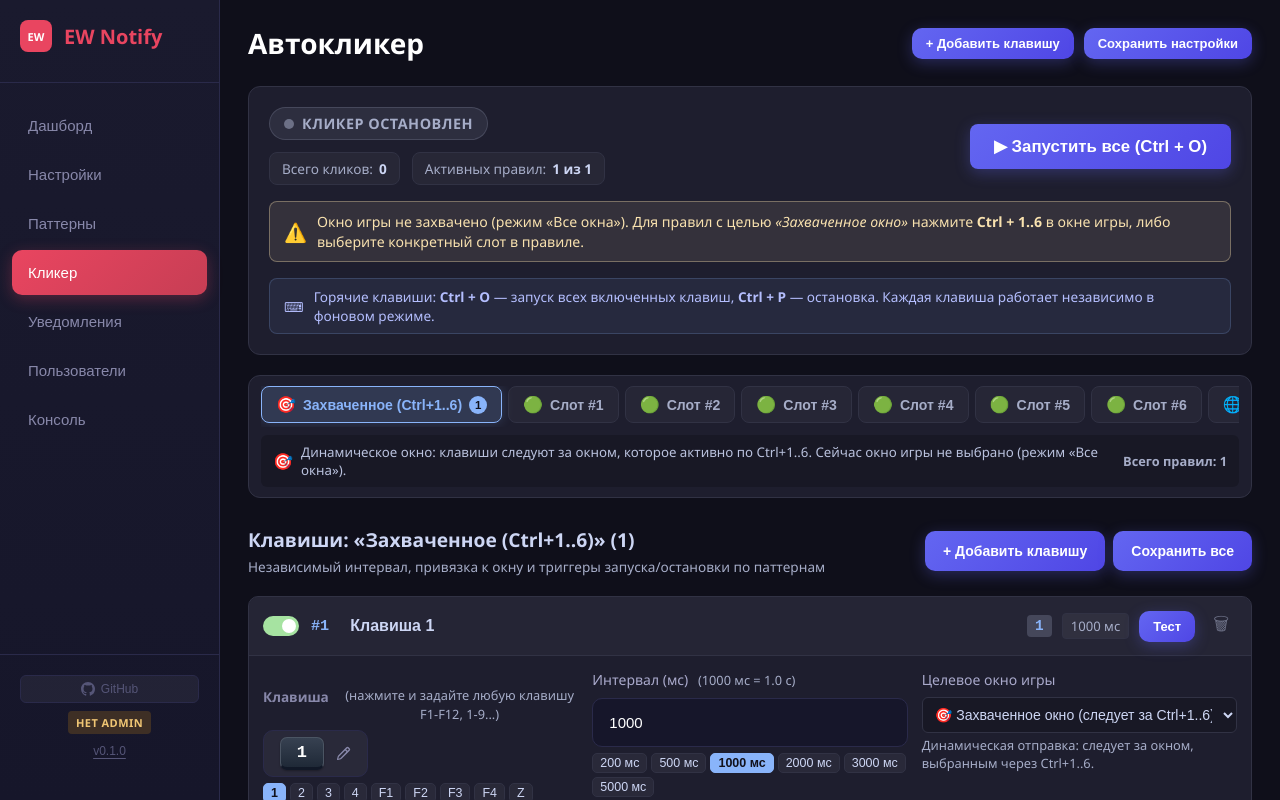
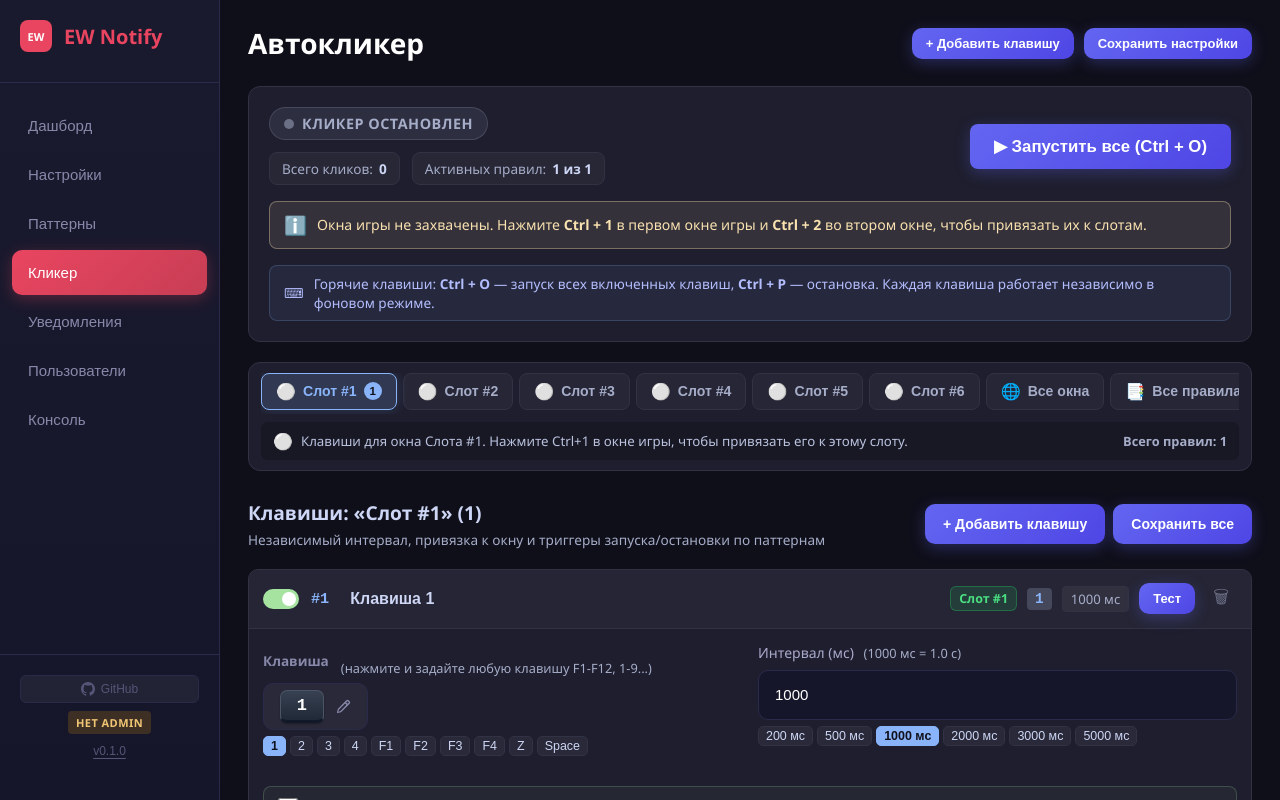
Before and after one commit to delio-no/ew-notify, a Svelte app: page / in a window 1280 px wide. Both pictures are taken after a click on the button "Кликер". Built offline with nearby package versions, Linux system fonts and the light colour scheme.

Commit message:
feat(clicker): remove captured tab, remove target select from key form, organize by explicit slot tabs

```diff
--- a/src/components/pages/ClickerPage.svelte
+++ b/src/components/pages/ClickerPage.svelte
@@ -81,8 +81,26 @@
     });
   });
 
-  type WindowTabId = 'all' | 'captured' | 'slot-1' | 'slot-2' | 'slot-3' | 'slot-4' | 'slot-5' | 'slot-6' | 'all-windows';
-  let activeWindowTab = $state<WindowTabId>('captured');
+  type WindowTabId = 'slot-1' | 'slot-2' | 'slot-3' | 'slot-4' | 'slot-5' | 'slot-6' | 'all-windows' | 'all';
+  let activeWindowTab = $state<WindowTabId>('slot-1');
+
+  function isSlotCaptured(slot: number): boolean {
+    if (!windowFilterMode) return false;
+    if (windowFilterMode.mode === 'Single') return windowFilterMode.data.slot === slot;
+    if (windowFilterMode.mode === 'Multi') return windowFilterMode.data.some((d) => d.slot === slot);
+    return false;
+  }
+
+  function getSlotWindowInfo(slot: number) {
+    if (!windowFilterMode) return null;
+    if (windowFilterMode.mode === 'Single') {
+      return windowFilterMode.data.slot === slot ? windowFilterMode.data : null;
+    }
+    if (windowFilterMode.mode === 'Multi') {
+      return windowFilterMode.data.find((d) => d.slot === slot) || null;
+    }
+    return null;
+  }
 
   interface WindowTabOption {
     id: WindowTabId;
@@ -95,70 +113,64 @@
 
   let windowTabs = $derived<WindowTabOption[]>([
     {
-      id: 'captured',
-      label:
-        windowFilterMode?.mode === 'Single'
-          ? `Захваченное (Слот #${windowFilterMode.data.slot})`
-          : windowFilterMode?.mode === 'Multi'
-            ? `Захваченные (${windowFilterMode.data.map((d) => `#${d.slot}`).join(', ')})`
-            : 'Захваченное (Ctrl+1..6)',
-      icon: '🎯',
-      targetMatch: (t) => !t || t.type === 'Captured',
-      defaultTarget: { type: 'Captured' },
-      description:
-        windowFilterMode?.mode === 'Single'
-          ? `Динамическое окно: клавиши отправляются в активное окно по Ctrl+1..6 (сейчас Слот #${windowFilterMode.data.slot} [PID ${windowFilterMode.data.pid}]). При переключении захвата правила автоматически переходят на новое окно.`
-          : windowFilterMode?.mode === 'Multi'
-            ? `Захваченные окна: правила для «Захваченное» отправляются в активный/первый слот (${windowFilterMode.data.map((d) => `Слот #${d.slot}`).join(', ')}). Либо выберите конкретную вкладку «Слот #1», «Слот #2» для раздельной настройки клавиш для каждого окна.`
-            : 'Динамическое окно: клавиши следуют за окном, которое активно по Ctrl+1..6. Сейчас окно игры не выбрано (режим «Все окна»).',
-    },
-    {
       id: 'slot-1',
-      label: 'Слот #1',
-      icon: '🟢',
-      targetMatch: (t) => t?.type === 'Slot' && t.data === 1,
+      label: isSlotCaptured(1) ? 'Слот #1 (Захвачено)' : 'Слот #1',
+      icon: isSlotCaptured(1) ? '🟢' : '⚪',
+      targetMatch: (t) => (t?.type === 'Slot' && t.data === 1) || (!t || t.type === 'Captured'),
       defaultTarget: { type: 'Slot', data: 1 },
-      description: 'Фиксированная отправка строго в окно Слот #1 (независимо от того, какое окно активно)',
+      description: isSlotCaptured(1)
+        ? `Окно привязано (PID ${getSlotWindowInfo(1)?.pid}): клавиши отправляются строго в окно Слота #1`
+        : 'Клавиши для окна Слота #1. Нажмите Ctrl+1 в окне игры, чтобы привязать его к этому слоту.',
     },
     {
       id: 'slot-2',
-      label: 'Слот #2',
-      icon: '🟢',
+      label: isSlotCaptured(2) ? 'Слот #2 (Захвачено)' : 'Слот #2',
+      icon: isSlotCaptured(2) ? '🟢' : '⚪',
       targetMatch: (t) => t?.type === 'Slot' && t.data === 2,
       defaultTarget: { type: 'Slot', data: 2 },
-      description: 'Фиксированная отправка строго в окно Слот #2',
+      description: isSlotCaptured(2)
+        ? `Окно привязано (PID ${getSlotWindowInfo(2)?.pid}): клавиши отправляются строго в окно Слота #2`
+        : 'Клавиши для окна Слота #2. Нажмите Ctrl+2 во втором окне игры, чтобы привязать его к этому слоту.',
     },
     {
       id: 'slot-3',
-      label: 'Слот #3',
-      icon: '🟢',
+      label: isSlotCaptured(3) ? 'Слот #3 (Захвачено)' : 'Слот #3',
+      icon: isSlotCaptured(3) ? '🟢' : '⚪',
       targetMatch: (t) => t?.type === 'Slot' && t.data === 3,
       defaultTarget: { type: 'Slot', data: 3 },
-      description: 'Фиксированная отправка строго в окно Слот #3',
+      description: isSlotCaptured(3)
+        ? `Окно привязано (PID ${getSlotWindowInfo(3)?.pid}): клавиши отправляются строго в окно Слота #3`
+        : 'Клавиши для окна Слота #3 (Ctrl+3 в окне игры)',
     },
     {
       id: 'slot-4',
-      label: 'Слот #4',
-      icon: '🟢',
+      label: isSlotCaptured(4) ? 'Слот #4 (Захвачено)' : 'Слот #4',
+      icon: isSlotCaptured(4) ? '🟢' : '⚪',
       targetMatch: (t) => t?.type === 'Slot' && t.data === 4,
       defaultTarget: { type: 'Slot', data: 4 },
-      description: 'Фиксированная отправка строго в окно Слот #4',
+      description: isSlotCaptured(4)
+        ? `Окно привязано (PID ${getSlotWindowInfo(4)?.pid}): клавиши отправляются строго в окно Слота #4`
+        : 'Клавиши для окна Слота #4 (Ctrl+4 в окне игры)',
     },
     {
       id: 'slot-5',
-      label: 'Слот #5',
-      icon: '🟢',
+      label: isSlotCaptured(5) ? 'Слот #5 (Захвачено)' : 'Слот #5',
+      icon: isSlotCaptured(5) ? '🟢' : '⚪',
       targetMatch: (t) => t?.type === 'Slot' && t.data === 5,
       defaultTarget: { type: 'Slot', data: 5 },
-      description: 'Фиксированная отправка строго в окно Слот #5',
+      description: isSlotCaptured(5)
+        ? `Окно привязано (PID ${getSlotWindowInfo(5)?.pid}): клавиши отправляются строго в окно Слота #5`
+        : 'Клавиши для окна Слота #5 (Ctrl+5 в окне игры)',
     },
     {
       id: 'slot-6',
-      label: 'Слот #6',
-      icon: '🟢',
+      label: isSlotCaptured(6) ? 'Слот #6 (Захвачено)' : 'Слот #6',
+      icon: isSlotCaptured(6) ? '🟢' : '⚪',
       targetMatch: (t) => t?.type === 'Slot' && t.data === 6,
       defaultTarget: { type: 'Slot', data: 6 },
-      description: 'Фиксированная отправка строго в окно Слот #6',
+      description: isSlotCaptured(6)
+        ? `Окно привязано (PID ${getSlotWindowInfo(6)?.pid}): клавиши отправляются строго в окно Слота #6`
+        : 'Клавиши для окна Слота #6 (Ctrl+6 в окне игры)',
     },
     {
       id: 'all-windows',
@@ -173,8 +185,8 @@
       label: 'Все правила',
       icon: '📑',
       targetMatch: () => true,
-      defaultTarget: { type: 'Captured' },
-      description: 'Общий сводный список всех настроенных правил для любых окон',
+      defaultTarget: { type: 'Slot', data: 1 },
+      description: 'Общий сводный список всех настроенных правил для всех окон',
     },
   ]);
 
@@ -196,29 +208,10 @@
   const quickKeys = ['1', '2', '3', '4', 'F1', 'F2', 'F3', 'F4', 'Z', 'Space'];
   const quickIntervals = [200, 500, 1000, 2000, 3000, 5000];
 
-  function getTargetValue(target?: ClickerTarget): string {
-    if (!target) return 'Captured';
-    if (target.type === 'Slot') {
-      return `Slot-${target.data ?? 1}`;
-    }
-    return target.type || 'Captured';
-  }
-
-  function setTargetValue(rule: ClickerRule, val: string) {
-    if (val === 'Captured') {
-      rule.target = { type: 'Captured' };
-    } else if (val === 'All') {
-      rule.target = { type: 'All' };
-    } else if (val.startsWith('Slot-')) {
-      const slotNum = parseInt(val.replace('Slot-', ''), 10) || 1;
-      rule.target = { type: 'Slot', data: slotNum };
-    }
-  }
-
   function addRule() {
     const nextNum = rules.length + 1;
     const currentTab = windowTabs.find((t) => t.id === activeWindowTab);
-    const target = currentTab ? { ...currentTab.defaultTarget } : { type: 'Captured' as const };
+    const target = currentTab ? { ...currentTab.defaultTarget } : { type: 'Slot' as const, data: 1 };
     const newRule: ClickerRule = {
       id: `rule-${Date.now()}-${Math.random().toString(36).slice(2, 6)}`,
       name: `Клавиша ${nextNum}`,
@@ -243,7 +236,7 @@
           enabled: true,
           key: '1',
           interval_ms: 1000,
-          target: { type: 'Captured' },
+          target: { type: 'Slot', data: 1 },
           stop_on_pattern: false,
           stop_patterns: [],
           start_on_pattern: false,
@@ -274,13 +267,20 @@
   }
 
   function handleSave() {
-    const cleanedRules = rules.map((r) => ({
-      ...r,
-      key: r.key.trim().toUpperCase() || '1',
-      interval_ms: Math.max(50, Number(r.interval_ms) || 1000),
-      stop_patterns: [...(r.stop_patterns || [])],
-      start_patterns: [...(r.start_patterns || [])],
-    }));
+    const cleanedRules = rules.map((r) => {
+      let target = r.target;
+      if (!target || target.type === 'Captured') {
+        target = { type: 'Slot', data: 1 };
+      }
+      return {
+        ...r,
+        target,
+        key: r.key.trim().toUpperCase() || '1',
+        interval_ms: Math.max(50, Number(r.interval_ms) || 1000),
+        stop_patterns: [...(r.stop_patterns || [])],
+        start_patterns: [...(r.start_patterns || [])],
+      };
+    });
 
     onSave({
       rules: cleanedRules,
@@ -349,23 +349,23 @@
     <!-- Captured Window info -->
     {#if windowFilterMode?.mode === 'Single'}
       <div class="target-window-banner captured">
-        <span class="banner-icon">🎯</span>
+        <span class="banner-icon">🎮</span>
         <span>
-          Текущее захваченное окно: <strong>Слот #{windowFilterMode.data.slot} [PID {windowFilterMode.data.pid}]</strong> — {windowFilterMode.data.title}
+          Привязано окно: <strong>Слот #{windowFilterMode.data.slot} [PID {windowFilterMode.data.pid}]</strong> — {windowFilterMode.data.title || 'EndlessWar'}
         </span>
       </div>
     {:else if windowFilterMode?.mode === 'Multi'}
       <div class="target-window-banner captured">
-        <span class="banner-icon">🎯</span>
+        <span class="banner-icon">🎮</span>
         <span>
-          Захвачено окон: <strong>{windowFilterMode.data.length}</strong> ({windowFilterMode.data.map((d) => `Слот #${d.slot} [PID ${d.pid}]`).join(', ')}) — на каждом окне отображается оверлей
+          Привязано окон: <strong>{windowFilterMode.data.length}</strong> ({windowFilterMode.data.map((d) => `Слот #${d.slot} [PID ${d.pid}]`).join(', ')}) — клавиши настраиваются независимо по вкладкам слотов
         </span>
       </div>
     {:else}
       <div class="target-window-banner warning">
-        <span class="banner-icon">⚠️</span>
+        <span class="banner-icon">ℹ️</span>
         <span>
-          Окно игры не захвачено (режим «Все окна»). Для правил с целью <em>«Захваченное окно»</em> нажмите <strong>Ctrl + 1..6</strong> в окне игры, либо выберите конкретный слот в правиле.
+          Окна игры не захвачены. Нажмите <strong>Ctrl + 1</strong> в первом окне игры и <strong>Ctrl + 2</strong> во втором окне, чтобы привязать их к слотам.
         </span>
       </div>
     {/if}
@@ -462,6 +462,14 @@
             </div>
 
             <div class="rule-header-right">
+              {#if rule.target?.type === 'Slot'}
+                <span class="rule-slot-badge">Слот #{rule.target.data}</span>
+              {:else if rule.target?.type === 'All'}
+                <span class="rule-slot-badge all">Все окна</span>
+              {:else}
+                <span class="rule-slot-badge">Слот #1</span>
+              {/if}
+
               <span class="rule-key-preview">{rule.key || '?'}</span>
               <span class="rule-interval-preview">{rule.interval_ms} мс</span>
 
@@ -470,7 +478,7 @@
                   type="button"
                   class="btn btn-secondary btn-sm"
                   onclick={() => onTestKey(rule.key, rule.target)}
-                  title="Отправить эту клавишу прямо сейчас в её целевое окно"
+                  title="Отправить эту клавишу прямо сейчас в окно этого слота"
                 >
                   Тест
                 </button>
@@ -538,37 +546,6 @@
                     </button>
                   {/each}
                 </div>
-              </div>
-
-              <!-- Target Window Field -->
-              <div class="form-group">
-                <label for="rule-target-{rule.id}">Целевое окно игры</label>
-                <select
-                  id="rule-target-{rule.id}"
-                  class="rule-target-select"
-                  value={getTargetValue(rule.target)}
-                  onchange={(e) => setTargetValue(rule, e.currentTarget.value)}
-                >
-                  <option value="Captured">
-                    🎯 Захваченное окно {windowFilterMode?.mode === 'Single' ? `(сейчас Слот #${windowFilterMode.data.slot})` : windowFilterMode?.mode === 'Multi' ? '(активный/первый слот)' : '(следует за Ctrl+1..6)'}
-                  </option>
-                  <option value="Slot-1">🟢 Окно Слот #1 (фиксированное)</option>
-                  <option value="Slot-2">🟢 Окно Слот #2 (фиксированное)</option>
-                  <option value="Slot-3">🟢 Окно Слот #3 (фиксированное)</option>
-                  <option value="Slot-4">🟢 Окно Слот #4 (фиксированное)</option>
-                  <option value="Slot-5">🟢 Окно Слот #5 (фиксированное)</option>
-                  <option value="Slot-6">🟢 Окно Слот #6 (фиксированное)</option>
-                  <option value="All">🌐 Все окна игры (рассылка во все)</option>
-                </select>
-                <p class="field-hint">
-                  {#if rule.target.type === 'Captured'}
-                    Динамическая отправка: следует за окном, выбранным через Ctrl+1..6.
-                  {:else if rule.target.type === 'Slot'}
-                    Фиксированная отправка: привязано строго к окну слота #{rule.target.data}, независимо от активного окна.
-                  {:else}
-                    Массовая отправка: рассылает клавишу во все запущенные окна игры.
-                  {/if}
-                </p>
               </div>
             </div>
 
@@ -986,8 +963,31 @@
 
   .rule-fields-grid {
     display: grid;
-    grid-template-columns: repeat(auto-fit, minmax(260px, 1fr));
-    gap: 14px;
+    grid-template-columns: 1fr 1fr;
+    gap: 16px;
+  }
+
+  @media (max-width: 768px) {
+    .rule-fields-grid {
+      grid-template-columns: 1fr;
+    }
+  }
+
+  .rule-slot-badge {
+    font-size: 0.78rem;
+    font-weight: 600;
+    padding: 3px 8px;
+    border-radius: 6px;
+    background: rgba(34, 197, 94, 0.15);
+    border: 1px solid rgba(34, 197, 94, 0.35);
+    color: #4ade80;
+    white-space: nowrap;
+  }
+
+  .rule-slot-badge.all {
+    background: rgba(59, 130, 246, 0.15);
+    border-color: rgba(59, 130, 246, 0.35);
+    color: #60a5fa;
   }
 
   .field-title {
@@ -1003,16 +1003,6 @@
   .key-recorder-box {
     display: flex;
     align-items: center;
-  }
-
-  .rule-target-select {
-    width: 100%;
-    background: #181825;
-    border: 1px solid var(--color-border, #313244);
-    color: #cdd6f4;
-    border-radius: 6px;
-    padding: 8px;
-    font-size: 0.88rem;
   }
 
   .window-tabs-container {
@@ -1274,12 +1264,6 @@
     margin-left: 6px;
   }
 
-  .field-hint {
-    font-size: 0.8rem;
-    color: #a6adc8;
-    margin-top: 4px;
-  }
-
   /* Custom toggle switch */
   .switch-container {
     position: relative;
--- a/src/lib/types.ts
+++ b/src/lib/types.ts
@@ -212,7 +212,7 @@ export const defaultConfig = (): Config => ({
         enabled: true,
         key: '1',
         interval_ms: 1000,
-        target: { type: 'Captured' },
+        target: { type: 'Slot', data: 1 },
         stop_on_pattern: false,
         stop_patterns: [],
         start_on_pattern: false,
```
Also changed, not shown: 2 other files (tests, documents, lock files or other folders).
